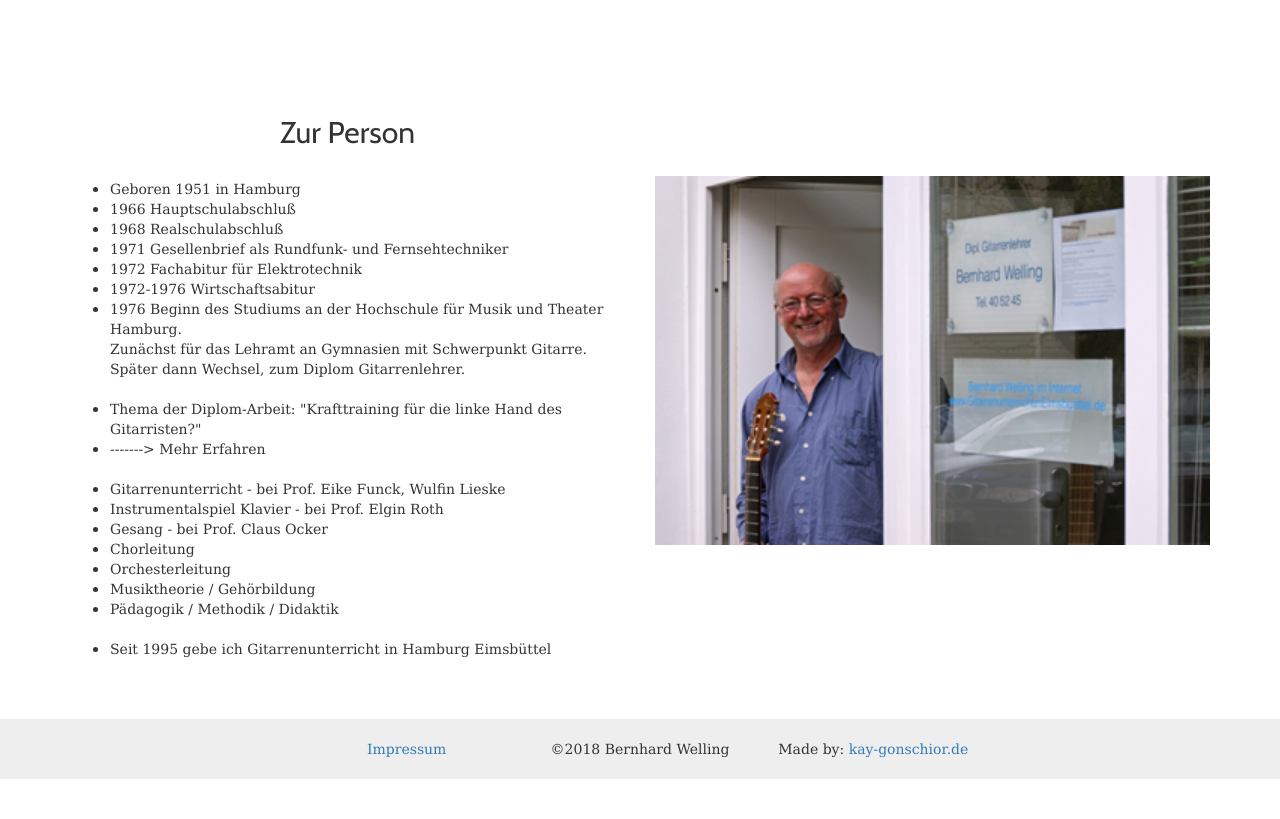
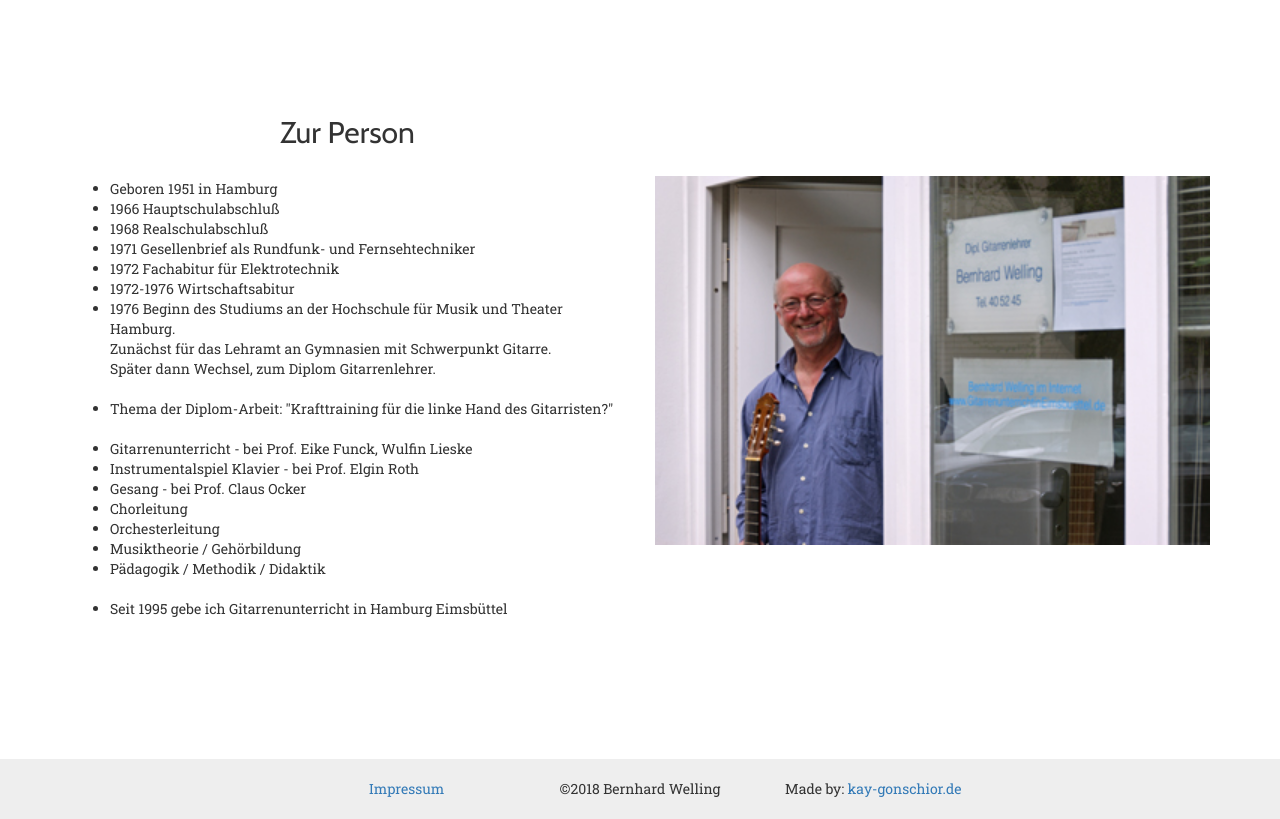
Before and after one commit to Maxomann/Gitarrenunterrichtineimsbuettel, a Jekyll site: the page built from person.html, in a window 1280 px wide and 1076 px high, cut to the strip 257-1076 px from the top of the window. Built offline with Jekyll 4.4.1, drawn with Linux system fonts in a browser that asks for light colours; nearby versions of some CDN libraries.

Commit message:
progress & switch to google fonts

```diff
--- a/_layouts/default.html
+++ b/_layouts/default.html
@@ -18,10 +18,8 @@
     <link rel="stylesheet" href="css/bootstrap.css" />
     <link rel="stylesheet" href="css/camera.css" />
 
-    <link rel="stylesheet" href="fonts/amadeus/style.css">
-    <link rel="stylesheet" href="fonts/sourcesans/stylesheet.css">
-    <link rel="stylesheet" href="fonts/cabin/stylesheet.css">
-    <link rel="stylesheet" href="fonts/dejavuserif/stylesheet.css">
+    <link href="https://fonts.googleapis.com/css?family=Cabin:400,400i,500,500i,600,600i,700,700i|Roboto+Slab:100,300,400,700" rel="stylesheet">
+
     <link rel="stylesheet" href="css/style.css" />
 
 </head>
@@ -71,6 +68,8 @@
     <article>
         {{ content }}
     </article>
+
+    <div style="height:80px"></div>
 
     <footer>
         <div class="container">
--- a/css/style.css
+++ b/css/style.css
@@ -12,31 +12,38 @@ body{
 
     text-align: center;
 
-    font-family: 'dejavu_serifbook';
+    font-family: 'Roboto Slab', serif;
 }
 h1{
-    font-family: 'cabinmedium';
+    font-family: 'Cabin', sans-serif;
+    font-weight: 500;
 }
 h2{
-    font-family: 'cabinregular';
+    font-family: 'Cabin', sans-serif;
+    font-weight: 400;
 }
 h3{
-    font-family: 'cabinregular';
+    font-family: 'Cabin', sans-serif;
+    font-weight: 400;
 }
 .jumbotron h1{
-    font-family: 'cabinmedium';
+    font-family: 'Cabin', sans-serif;
+    font-weight: 500;
     font-size: 70px;
 }
 .jumbotron h2{
-    font-family: 'cabinmedium';
+    font-family: 'Cabin', sans-serif;
+    font-weight: 500;
 }
 
 nav {
-    font-family: 'cabinregular';
+    font-family: 'Cabin', sans-serif;
+    font-weight: 400;
 }
 
 .navbar-brand{
-    font-family: 'cabinmedium';
+    font-family: 'Cabin', sans-serif;
+    font-weight: 500;
 }
 
 .navbar-brand{
@@ -103,8 +110,8 @@ footer{
 }
 
 .line-splitter{
-    margin-top: 60px;
-    margin-bottom: 60px;
+    margin-top: 80px;
+    margin-bottom: 80px;
 }
 
 .full_width{
@@ -122,7 +129,6 @@ footer{
     background-size: cover;
     margin-bottom: 100px;
     color: white;
-
 }
 
 .link_image{
--- a/location.html
+++ b/location.html
@@ -38,7 +38,4 @@ robot_tags:
     </div>
 
 
-    <hr class="line-splitter">
-
-
 </div>
--- a/person.html
+++ b/person.html
@@ -25,7 +25,8 @@ robot_tags:
                 <li>1972 Fachabitur für Elektrotechnik</li>
                 <li>1972-1976 Wirtschaftsabitur</li>
                 <li>1976 Beginn des Studiums an der Hochschule für Musik und Theater Hamburg.<br>Zunächst für das Lehramt an Gymnasien mit Schwerpunkt Gitarre.<br/>Später dann Wechsel, zum Diplom Gitarrenlehrer.<br/><br/></li>
-                <li>Thema der Diplom-Arbeit: "Krafttraining für die linke Hand des Gitarristen?"<br><li>-------> Mehr Erfahren</li>&nbsp;</li>
+                <li>Thema der Diplom-Arbeit: "Krafttraining für die linke Hand des Gitarristen?"</li>
+                <br>
                 <li>Gitarrenunterricht - bei Prof. Eike Funck, Wulfin Lieske</li>
                 <li>Instrumentalspiel Klavier - bei Prof. Elgin Roth</li>
                 <li>Gesang - bei Prof. Claus Ocker</li>
--- a/technik.html
+++ b/technik.html
@@ -23,6 +23,4 @@ robot_tags:
             <img class="full_width" src="assets/images/gallery_main/3.png">
         </div>
     </div>
-
-    <hr class="line-splitter">
 </div>
--- a/unterricht.html
+++ b/unterricht.html
@@ -23,6 +23,4 @@ robot_tags:
             <img class="full_width" src="assets/images/gallery_main/1.png">
         </div>
     </div>
-
-    <hr class="line-splitter">
 </div>
```
Also changed, not shown: other parts of _layouts/default.html (+1 -2 lines).
